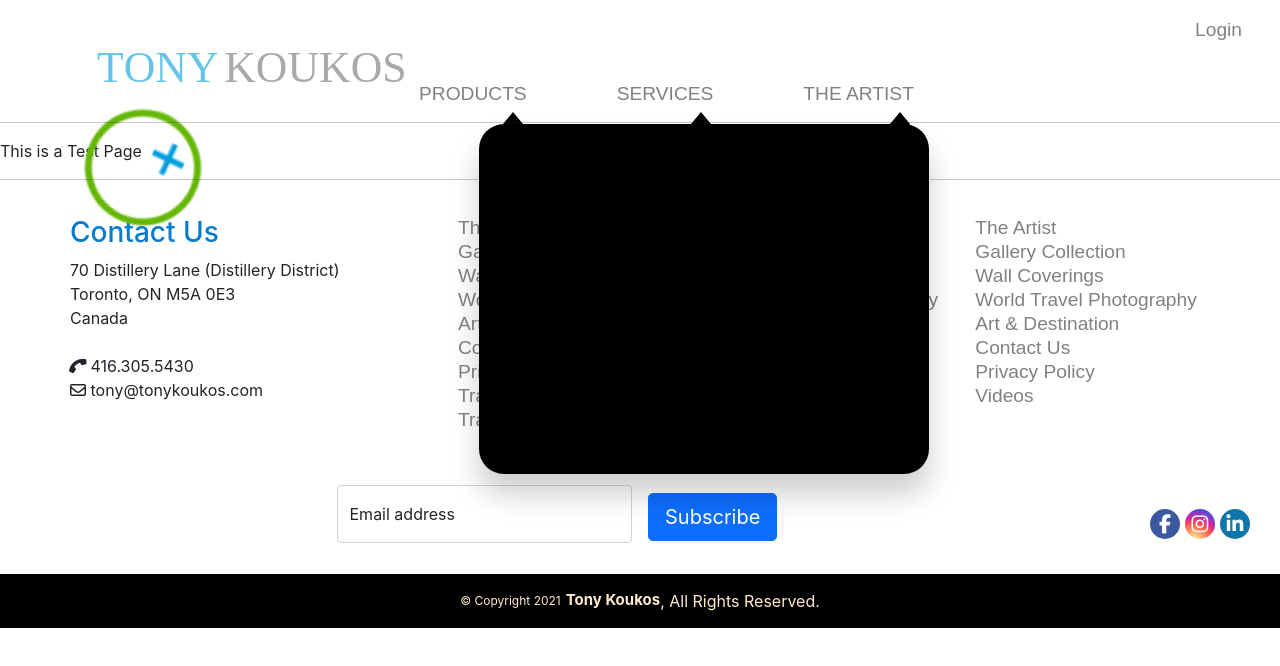
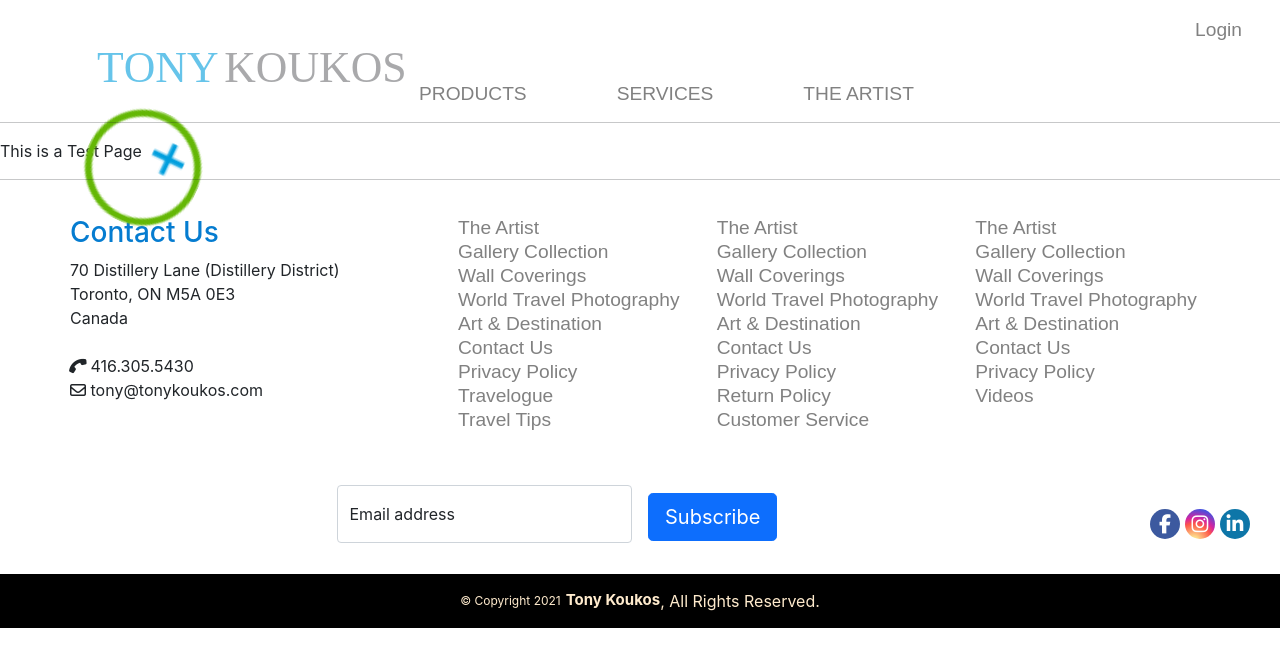
Before and after one commit to daze77/TKReactApp, a React (Create React App) app in the folder client/: page /TestPage in a window 1280 px wide. Shown: the top 666 px of the page. Built offline with nearby package versions, Linux system fonts and the light colour scheme; a web font is replaced by a local one.

Commit message:
updated the main nav menu trigger to show the diamond and the overlay

```diff
--- a/client/src/components/NavBar/NavBar.css
+++ b/client/src/components/NavBar/NavBar.css
@@ -289,7 +289,7 @@
 /* .diamond-position{
     position: relative;
 } */
-.diamond-position1{
+.diamond-position{
     position: absolute;
     top:30px;
     right:10%
@@ -299,7 +299,7 @@
 .mainNavOverlay{
     display: block;
     height: 350px;
-    width: 450px;
+    width: 422px;
     position: absolute;
     z-index: 1;
     top: 52px;
@@ -319,3 +319,12 @@
 .mainNavOverlay3{
     left: 755px;
 } */
+
+
+.displayBlockStyle{
+    display: block;
+}
+
+.displayNoneStyle{
+    display: none;
+}
--- a/client/src/components/NavBar/NavBarAlternate2.js
+++ b/client/src/components/NavBar/NavBarAlternate2.js
@@ -1,4 +1,4 @@
-import React, {  useState } from 'react'
+import React, {  useEffect, useState } from 'react'
 import { NavLink } from 'react-router-dom'
 
 
@@ -34,6 +34,9 @@
 
     const [subMenuExpand3, setsubMenuExpand3] = useState (plus)
 
+
+
+
     function handleNavOverlay(){
         console.log(`symbol clicked`)
         setNavOverlay("100%")
@@ -59,6 +62,57 @@
         }
     }
 
+        let diamondClass = "diamond diamond-position"
+
+        const [diamond1, setDiamond1] = useState(false)
+        const [diamond2, setDiamond2] = useState(false)
+        const [diamond3, setDiamond3] = useState(false)
+        const [mainNavDrop, setMainNavDrop] = useState(false)
+
+    useEffect(function(){
+
+            setMainNavSubDrop()
+
+        })
+
+    function handleMainMenu(e){
+        console.log(`main menu button clicked`, e)
+        console.log(`this is diamond1 state`, diamond1)
+        console.log(`this is the mainNavDrop`, mainNavDrop)
+
+
+        setDiamondeState(e)
+
+
+    }
+
+
+    function setDiamondeState(e){
+        if(e.target.innerText==="PRODUCTS"){
+            diamond1? setDiamond1(false) : setDiamond1(true)
+            setDiamond2(false)
+            setDiamond3(false)
+
+        }else if(e.target.innerText==="SERVICES"){
+            setDiamond1(false)
+            diamond2? setDiamond2(false) : setDiamond2(true)
+            setDiamond3(false)
+        }else{
+            setDiamond1(false)
+            setDiamond2(false)
+            diamond3? setDiamond3(false) : setDiamond3(true)
+        }
+
+
+    }
+
+    function setMainNavSubDrop(){
+        if(diamond1 === true || diamond2 === true || diamond3 === true){
+            setMainNavDrop(true)
+        } else {setMainNavDrop(false)}
+    }
+
+
 
     return(
         <>
@@ -75,12 +129,16 @@
 
                     <div class="col menuList" >
                         <ul class=" ">
-                            <li onClick={handleSubMenu}>PRODUCTS
-                                <span class="diamond diamond-position1"></span>
-                                <span class="mainNavOverlay"></span>
+                            <li onClick={handleMainMenu}>PRODUCTS
+                                <span class={`${diamondClass} ${!diamond1 ? "displayNoneStyle":"displayBlockStyle"}`}></span>
+                                <span class={`mainNavOverlay ${mainNavDrop ? "displayBlockStyle" : "displayNoneStyle"}`}></span>
                             </li>
-                            <li onClick={handleSubMenu}>SERVICES<span class="diamond diamond-position1"></span> </li>
-                            <li onClick={handleSubMenu}>THE ARTIST<span class="diamond diamond-position1"></span> </li>
+                            <li onClick={handleMainMenu}>SERVICES
+                                <span class={`${diamondClass} ${!diamond2? "displayNoneStyle":"displayBlockStyle"}` }></span>
+                            </li>
+                            <li onClick={handleMainMenu}>THE ARTIST
+                                <span class={`${diamondClass} ${!diamond3? "displayNoneStyle":"displayBlockStyle"}`}></span>
+                            </li>
 
                         </ul>
                     </div>
@@ -88,15 +146,6 @@
                         <NavLogin />
                     </div>
                 </div>
-                <div class="">
-
-
-
-
-
-
-                </div>
-
                 <div class="navOverlay" style={{height: navOveraly}}>
                 <div class="navOverlayHeader" >
                     <ul class="navOverlaySubMenu">
@@ -133,6 +182,7 @@
                 </div>
             </div>
 
+
             </nav>
             <hr />
         </>
```
Lines whose indentation alone changed are shown as unchanged.
